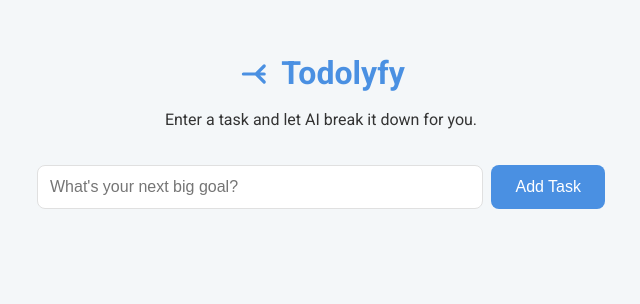
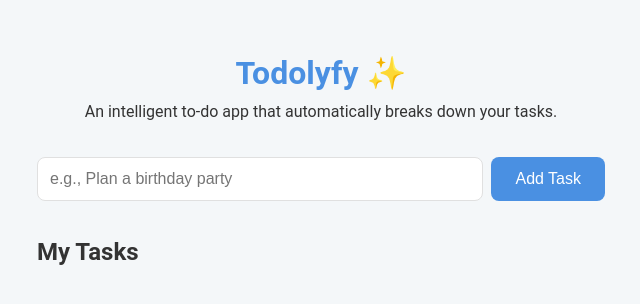
Before and after one commit to Aiproduction123/todolyfy, a plain HTML site: page index.html in a window 1280 px wide. Shown: the whole page, without its empty margins (319-959 px from the left). Drawn offline with Linux system fonts and the light colour scheme.

Commit message:
Fix: Correct element IDs in HTML and JS

```diff
--- a/index.html
+++ b/index.html
@@ -1,41 +1,42 @@
-
 <!DOCTYPE html>
 <html lang="en">
 <head>
     <meta charset="UTF-8">
     <meta name="viewport" content="width=device-width, initial-scale=1.0">
-    <title>Todolyfy</title>
+    <title>Todolyfy - AI Powered To-Do List</title>
     <link rel="stylesheet" href="index.css">
     <link rel="preconnect" href="https://fonts.googleapis.com">
     <link rel="preconnect" href="https://fonts.gstatic.com" crossorigin>
-    <link href="https://fonts.googleapis.com/css2?family=Roboto:wght@400;500;700&display=swap" rel="stylesheet">
-<script type="importmap">
-{
-  "imports": {
-    "@google/genai": "https://esm.sh/@google/genai@^1.9.0"
-  }
-}
-</script>
+    <link href="https://fonts.googleapis.com/css2?family=Inter:wght@400;500;700&display=swap" rel="stylesheet">
 </head>
 <body>
-    <div class="container">
-        <header>
-            <div class="title-container">
-                <svg class="logo" width="40" height="40" viewBox="0 0 100 100" fill="none" xmlns="http://www.w3.org/2000/svg" aria-hidden="true">
-                    <path d="M20 50 H55 C 60 50, 60 50, 60 50 M60 50 L85 25 M60 50 L85 50 M60 50 L85 75" stroke="currentColor" stroke-width="10" stroke-linecap="round" stroke-linejoin="round"/>
-                </svg>
-                <h1>Todolyfy</h1>
-            </div>
-            <p>Enter a task and let AI break it down for you.</p>
+    <main class="container">
+        <header class="app-header">
+            <h1>Todolyfy ✨</h1>
+            <p>An intelligent to-do app that automatically breaks down your tasks.</p>
         </header>
-        <main>
-            <form id="task-form">
-                <input type="text" id="task-input" placeholder="What's your next big goal?" required aria-label="New task">
-                <button type="submit" aria-label="Add task">Add Task</button>
-            </form>
-            <section id="task-list" aria-live="polite"></section>
-        </main>
-    </div>
-    <script type="module" src="index.js"></script>
+
+        <form id="task-form" class="task-form">
+            <input
+                type="text"
+                id="task-input"
+                placeholder="e.g., Plan a birthday party"
+                required
+                aria-label="New task"
+            />
+            <button type="submit" id="add-task-btn">Add Task</button>
+        </form>
+
+        <section class="task-list-section">
+            <h2>My Tasks</h2>
+            <ul id="task-list">
+                <!-- Tasks will be dynamically added here -->
+            </ul>
+        </section>
+
+        <div id="error-container" class="error-container" style="display: none;"></div>
+    </main>
+
+    <script src="index.js"></script>
 </body>
 </html>
--- a/index.js
+++ b/index.js
@@ -12,10 +12,9 @@ document.addEventListener('DOMContentLoaded', () => {
         if (!taskText) return;
 
         setLoadingState(true);
-        hideError(); // Hide previous errors on a new submission
+        hideError();
 
         try {
-            // Call the Netlify function
             const response = await fetch('/api/generate-subtasks', {
                 method: 'POST',
                 headers: { 'Content-Type': 'application/json' },
@@ -23,7 +22,6 @@ document.addEventListener('DOMContentLoaded', () => {
             });
 
             if (!response.ok) {
-                // Handle server errors (like 500)
                 throw new Error('The server failed to generate subtasks.');
             }
 
@@ -39,7 +37,6 @@ document.addEventListener('DOMContentLoaded', () => {
         }
     });
 
-    // Function to add a task and its subtasks to the UI
     function addTask(mainTask, subtasks) {
         const li = document.createElement('li');
         li.className = 'task-item';
@@ -49,7 +46,6 @@ document.addEventListener('DOMContentLoaded', () => {
         header.innerHTML = `<h3>${escapeHTML(mainTask)}</h3>`;
         li.appendChild(header);
 
-        // This is the key logic: handle empty subtask arrays gracefully
         if (subtasks && subtasks.length > 0) {
             const subtaskList = document.createElement('ul');
             subtaskList.className = 'subtask-list';
@@ -61,7 +57,6 @@ document.addEventListener('DOMContentLoaded', () => {
             });
             li.appendChild(subtaskList);
         } else {
-             // Display a helpful message instead of an error
              const noSubtaskMessage = document.createElement('p');
              noSubtaskMessage.textContent = "This task seems simple enough and doesn't need to be broken down.";
              noSubtaskMessage.style.color = '#6c757d';
@@ -72,24 +67,26 @@ document.addEventListener('DOMContentLoaded', () => {
         taskList.prepend(li);
     }
 
-    // Utility to manage the loading state of the button
     function setLoadingState(isLoading) {
-        addTaskBtn.disabled = isLoading;
-        addTaskBtn.textContent = isLoading ? 'Generating...' : 'Add Task';
+        if (addTaskBtn) {
+            addTaskBtn.disabled = isLoading;
+            addTaskBtn.textContent = isLoading ? 'Generating...' : 'Add Task';
+        }
     }
 
-    // Utility to show an error message
     function showError(message) {
-        errorContainer.textContent = message;
-        errorContainer.style.display = 'block';
+        if(errorContainer) {
+            errorContainer.textContent = message;
+            errorContainer.style.display = 'block';
+        }
     }
 
-    // Utility to hide the error message
     function hideError() {
-        errorContainer.style.display = 'none';
+        if(errorContainer) {
+            errorContainer.style.display = 'none';
+        }
     }
 
-    // Utility to prevent XSS attacks by escaping HTML
     function escapeHTML(str) {
         const p = document.createElement('p');
         p.appendChild(document.createTextNode(str));
```
